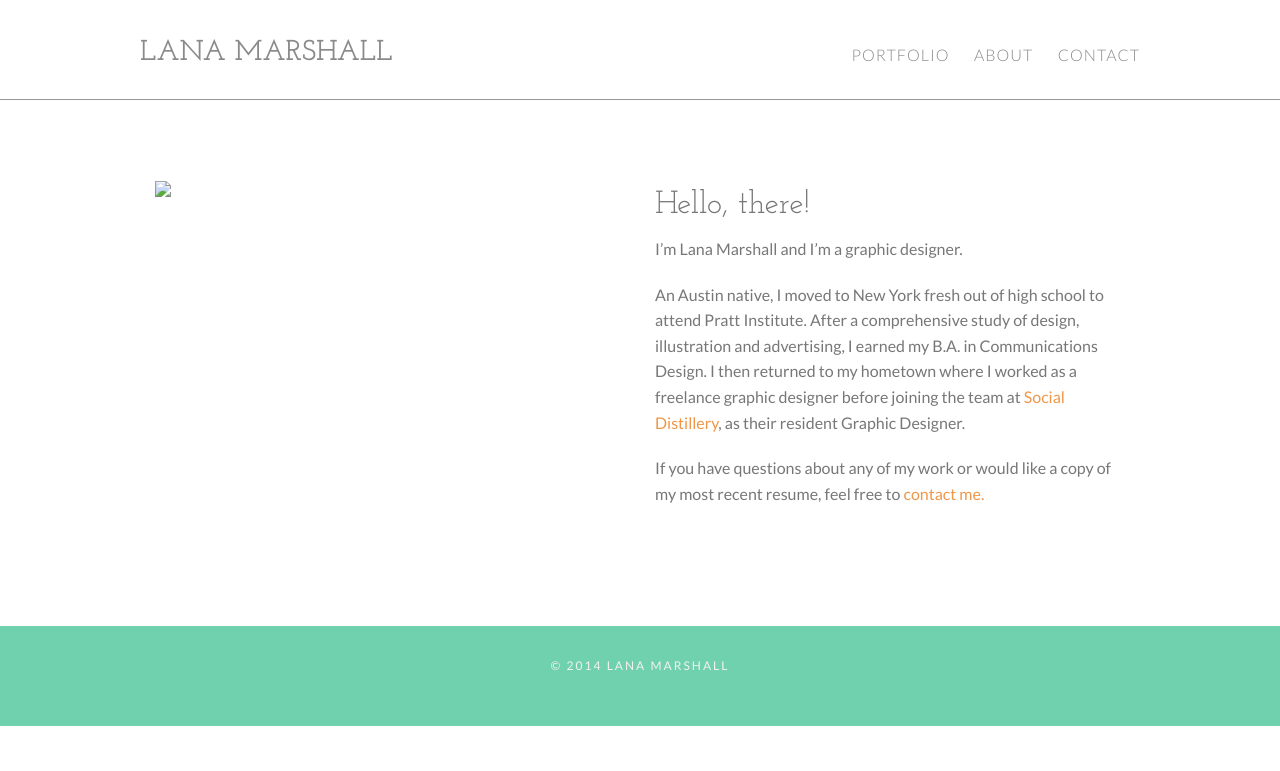
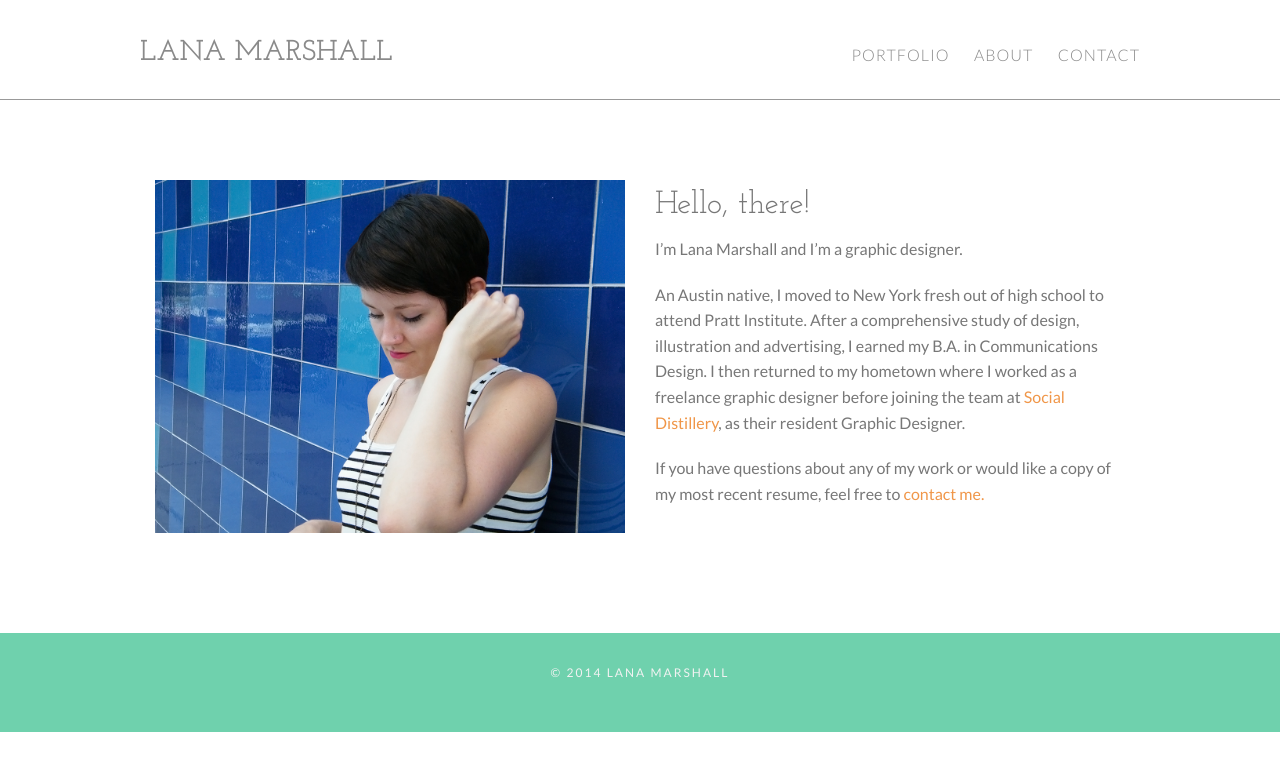
Before and after one commit to LanaMarshall/portfolio, a Jekyll site: the page built from about.md, in a window 1280 px wide. Shown: the top 771 px of the page. Built offline with Jekyll 4.4.1, drawn with Linux system fonts in a browser that asks for light colours; nearby versions of some CDN libraries.

Commit message:
added root before img link

```diff
--- a/_layouts/page.html
+++ b/_layouts/page.html
@@ -4,7 +4,7 @@ layout: default
 <div class="row">
 
 	<div class="page-img small-12 medium-6 columns">
-		<img src="{{ page.img }}">
+		<img src="/{{ page.img }}">
 	</div>
 
 	<div class="small-12 medium-6 columns">
```
